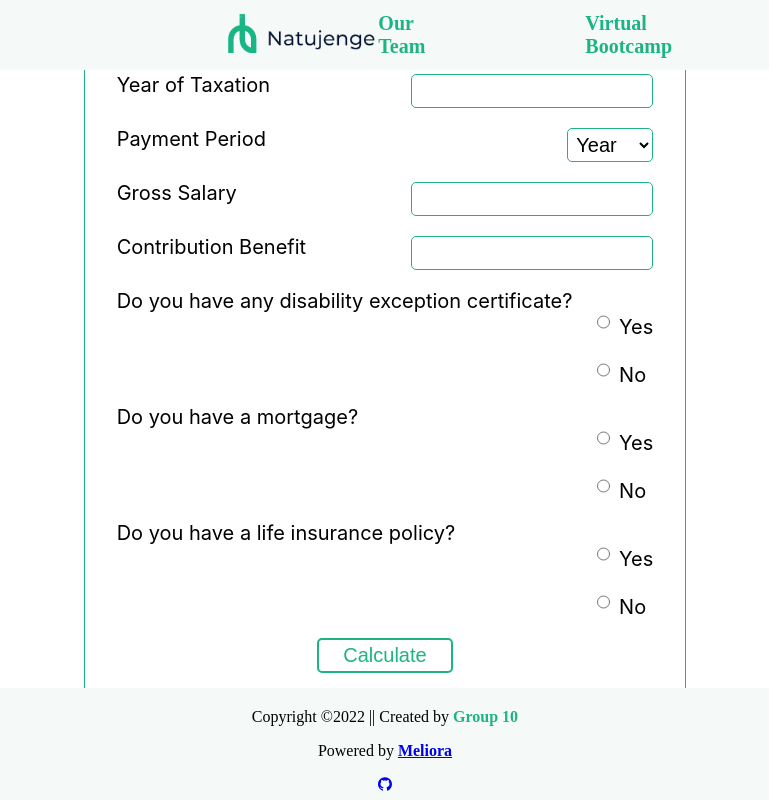
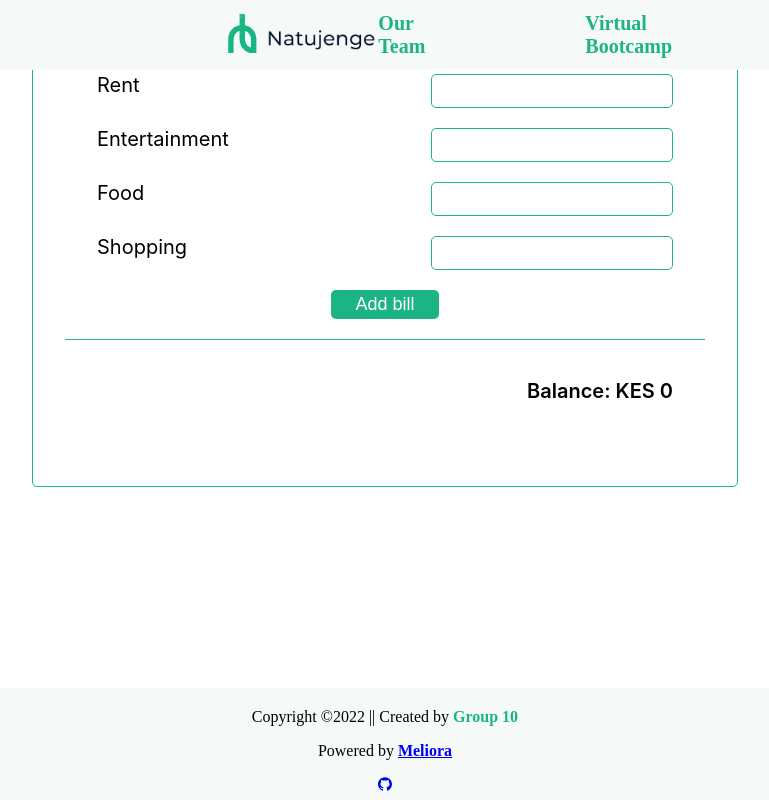
Before and after one commit to kiptanuiBoaz/tax-calculator-app-client, a React (Create React App) app in the folder client/: page / in a window 1280 px wide. Shown: the whole page, without its empty margins (255-1024 px from the left). Built offline with nearby package versions, Linux system fonts and the light colour scheme.

Commit message:
balance disp success

```diff
--- a/client/src/components/footer/Footer.jsx
+++ b/client/src/components/footer/Footer.jsx
@@ -4,7 +4,7 @@ import { AiFillGithub} from 'react-icons/ai';
 
 export const Footer = () => {
   return (
-    <div class="footer">
+    <div className="footer">
 
       <p>Copyright ©{new Date().getFullYear()} || Created by <span>Group 10</span></p>
       <p>Powered by <span><a href="https://meliora.co.ke/">Meliora</a></span></p>
--- a/client/src/components/main_page/Main.jsx
+++ b/client/src/components/main_page/Main.jsx
@@ -14,14 +14,12 @@ export const Main = ()=>{
       <Footer/>
     </>
   )
-
-
 }
 
 
- const MainPage = () => {
+const MainPage = () => {
   // state to manage the to manage the task of the user
-  const [ task, setTask] = useState("tax");
+  const [ task, setTask] = useState("bill");
 
   const setPage = (event)=>{
 
--- a/client/src/components/main_page/billmanager/BillManager.jsx
+++ b/client/src/components/main_page/billmanager/BillManager.jsx
@@ -38,15 +38,13 @@ export const BillManager = () => {
 
   const pushDefaultBill = (defaultBill)=>{
 
-    if(defaultBill.billName && defaultBill.billValue){
-
-      (computeArray.includes(defaultBill) === false) && setComputeArray(current => [...current, defaultBill])
-    }
+    (computeArray.map((comp)=>comp.billValue).includes(defaultBill.billValue) === false) && setComputeArray(current => [ ...current,defaultBill ])
+    setBalance(computeArray.map((comp)=>comp.billValue).reduce((c,d)=>c+d))
   }
 
-  console.log({computeArray});
+  // const computeValues = computeArray.map((item)=>item.billValue) || [0];
 
-
+  // // const tempBalance = computeValues.reduce((c,p)=>c+p)
 
 
   const handleClick= () =>{
@@ -83,20 +81,22 @@ export const BillManager = () => {
 
           return(
 
-            <div  onMouseEnter={() => setIsShown(a)} onMouseLeave={() => setIsShown("")} className="label-bill" >
+            <div  onMouseEnter={() => (a > 3) && setIsShown(a)} onMouseLeave={() => setIsShown("")} className="label-bill" >
 
               <div className="bill" >
 
                 <label>{bill.billName}</label>
                 <div className="remo">
-                  <input className="noscroll" onChange={ (event)=>{ setDefaultBill({
+                  <input
+                      autoComplete="off"
+                      className="noscroll"
+                      onChange={ (event)=>{ setDefaultBill({
                         "billName":bill.billName,
                         "billValue":parseInt(event.target.value),})
-                        pushDefaultBill(defaultBill);
+                        //  pushDefaultBill(defaultBill);
 
-                      }
-                    }
-
+                      }}
+                    onMouseLeave={()=>  (bill.billName === defaultBill.billName) &&  pushDefaultBill(defaultBill)}
                     type="number" name="billValue"
                   />
                   { isShown === a && <button className="removeBill" onClick={()=>removeBill(a)} >{`Remove ${bill.billName}`.toLocaleLowerCase()} </button> }
```
